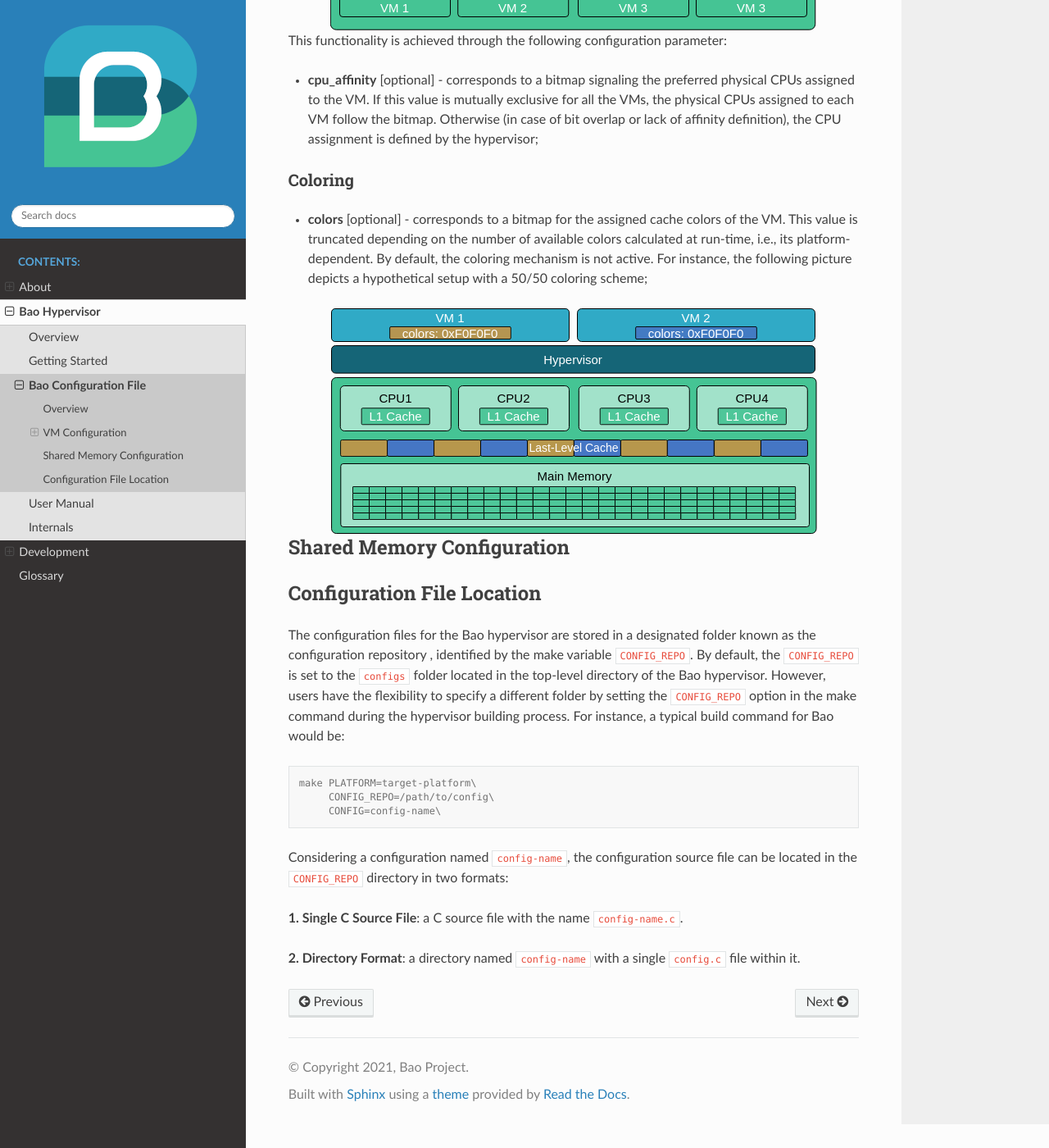
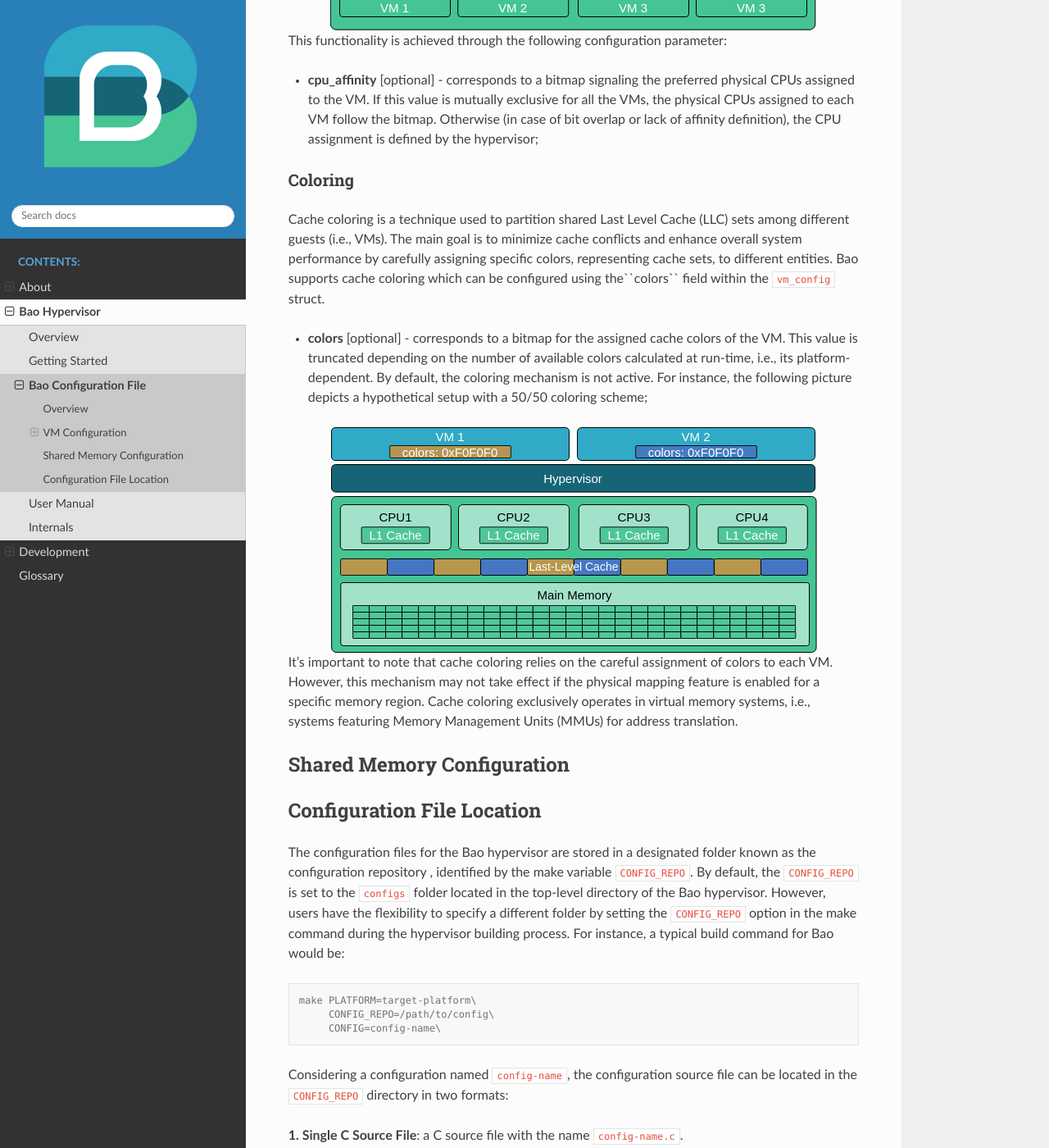
Before and after one commit to bao-project/bao-docs, a Sphinx documentation site: the page built from source/bao_hyp/config.rst, in a window 1280 px wide and 1400 px high, scrolled down 9029 px. Shown: the whole window at 82% size. Built offline with Sphinx 7.4.7 and the Read the Docs theme 2.0.0, drawn with Linux system fonts in a browser that asks for light colours.

Commit message:
update(cache_col): improve coloring description
Signed-off-by: Diogo Costa <diogoandreveigacosta@gmail.com>

```diff
--- a/source/bao_hyp/config.rst
+++ b/source/bao_hyp/config.rst
@@ -417,6 +417,12 @@ This functionality is achieved through the following configuration parameter:
 Coloring
 ********
 
+Cache coloring is a technique used to partition shared Last Level Cache (LLC) sets among different
+guests (i.e., VMs). The main goal is to minimize cache conflicts and enhance overall system
+performance by carefully assigning specific colors, representing cache sets, to different entities.
+Bao supports cache coloring which can be configured using the``colors`` field within the
+``vm_config`` struct.
+
 - **colors** [optional] - corresponds to a bitmap for the assigned cache colors of the VM. This
   value is truncated depending on the number of available colors calculated at run-time, i.e., its
   platform-dependent. By default, the coloring mechanism is not active. For instance, the following
@@ -425,6 +431,11 @@ Coloring
 .. figure:: img/llc-colors.svg
     :align: center
     :name: llc-colors-fig
+
+It's important to note that cache coloring relies on the careful assignment of colors to each VM.
+However, this mechanism may not take effect if the physical mapping feature is enabled for a
+specific memory region. Cache coloring exclusively operates in virtual memory systems, i.e.,
+systems featuring Memory Management Units (MMUs) for address translation.
 
 Shared Memory Configuration
 ---------------------------
```
